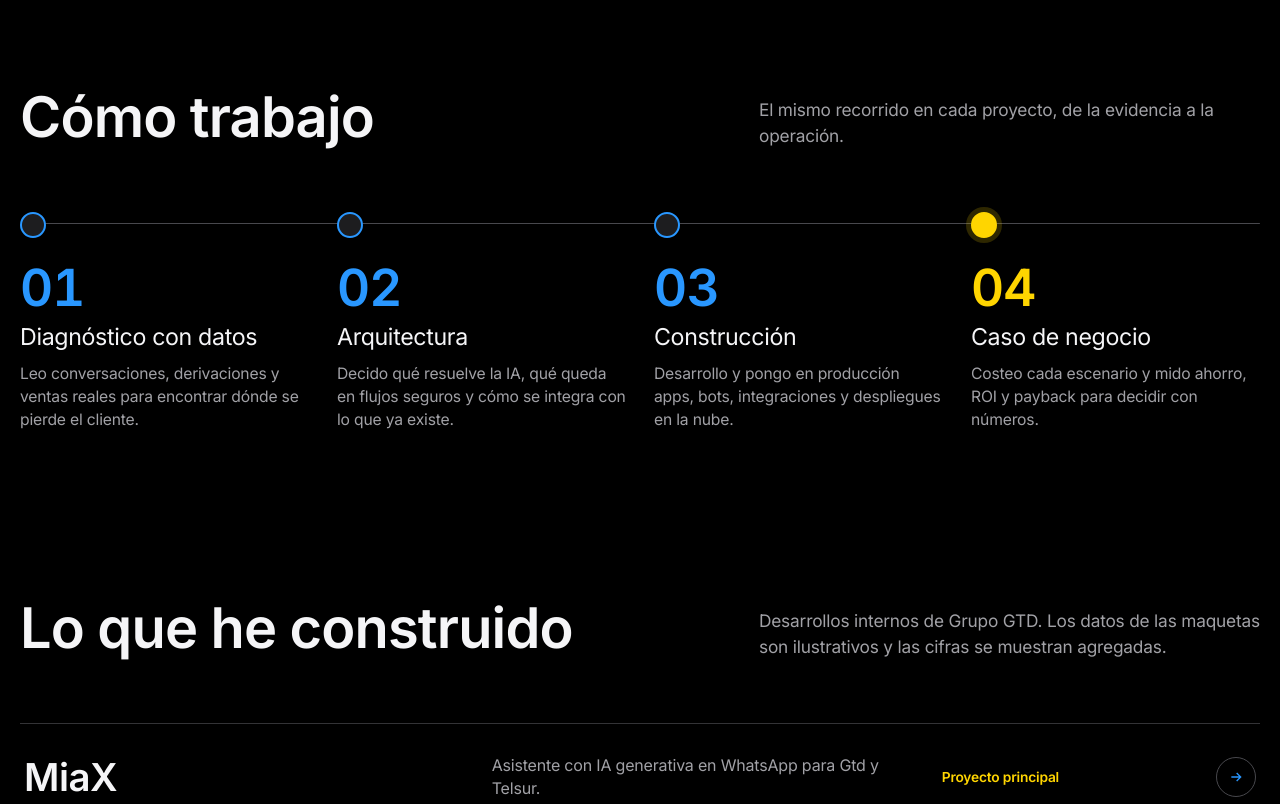
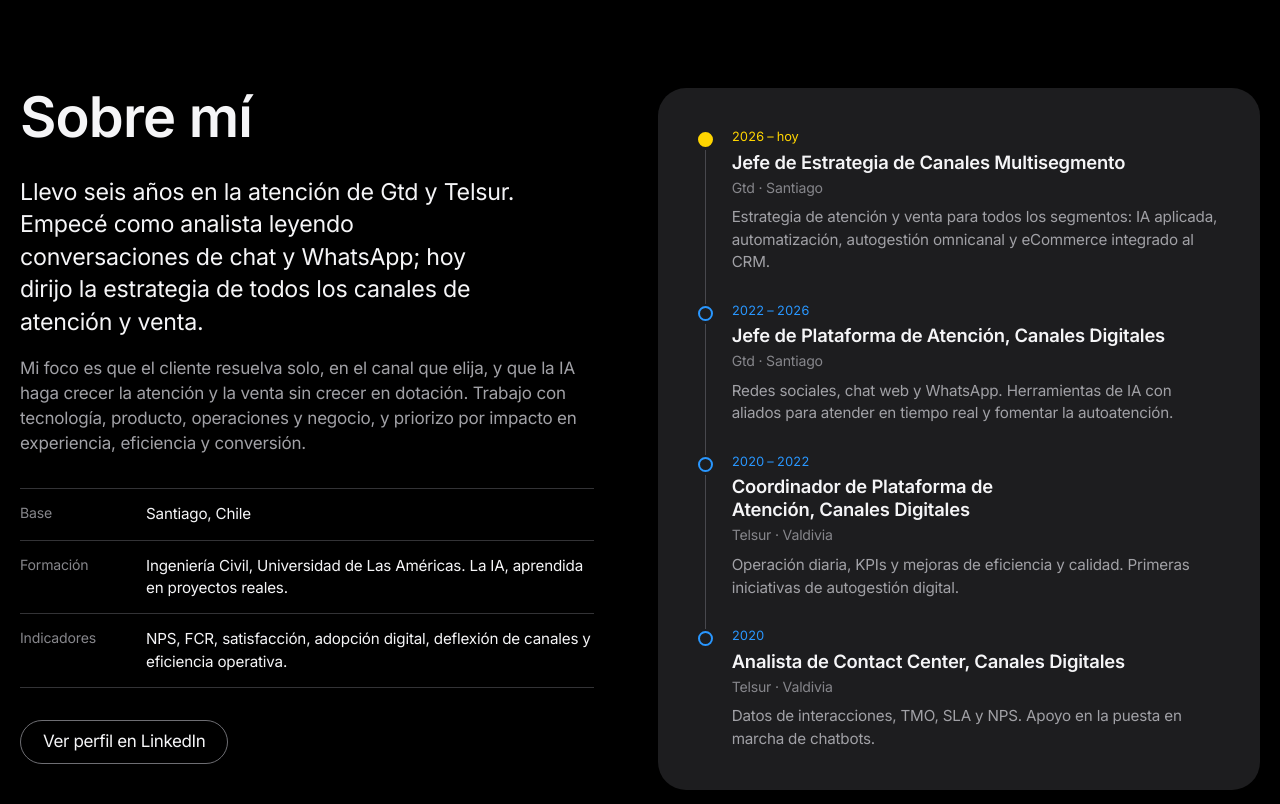
Before and after one commit to CloudCesar/portafolio, a plain HTML site: page portafolio-web/index.html in a window 1280 px wide. Shown: the part 840-1644 px from the top of the page. Drawn offline with Linux system fonts and the light colour scheme; animation ran at ten frames a second.

Commit message:
Agrega la sección Sobre mí con la trayectoria
Co-Authored-By: Claude Opus 5.5 <noreply@anthropic.com>

```diff
--- a/portafolio-web/index.html
+++ b/portafolio-web/index.html
@@ -617,6 +617,36 @@ footer { border-top: 0; }
   .facts { grid-template-columns: repeat(3, minmax(0, 1fr)); gap: 10px; text-align: center; }
   .facts li { grid-template-columns: minmax(0, 1fr); justify-items: center; gap: 4px; }
 }
+/* Sobre mí: biografía a la izquierda y la trayectoria como ruta en un panel carbón; el cargo actual va en amarillo */
+.about { display: grid; grid-template-columns: minmax(0, 1fr) minmax(0, 1.05fr); gap: 64px; align-items: start; }
+.about h2 { font-size: clamp(2.25rem, 5vw, 3.5rem); font-weight: 600; letter-spacing: -0.015em; line-height: 1.07; margin-bottom: 28px; }
+.about-lead { font-size: clamp(1.2rem, 2vw, 1.45rem); line-height: 1.4; letter-spacing: -0.01em; margin-bottom: 18px; max-width: 34ch; }
+.about-txt > p:not(.about-lead) { color: var(--muted); max-width: 52ch; }
+.about-facts { margin: 32px 0; border-top: 1px solid var(--line); }
+.about-facts div { display: grid; grid-template-columns: 110px minmax(0, 1fr); gap: 16px; padding: 14px 0; border-bottom: 1px solid var(--line); }
+.about-facts dt { font-size: 0.88rem; color: var(--dim); }
+.about-facts dd { margin: 0; font-size: 0.95rem; }
+.path { list-style: none; margin: 0; padding: clamp(24px, 4vw, 40px); background: var(--paper); border-radius: 28px; display: grid; gap: 28px; }
+.path li { position: relative; padding-left: 34px; display: grid; gap: 4px; }
+.path li::before { content: ""; position: absolute; left: 0; top: 4px; width: 15px; height: 15px; box-sizing: border-box; border-radius: 50%; border: 2px solid var(--cobalto); background: var(--paper); z-index: 1; }
+.path li::after { content: ""; position: absolute; left: 7px; top: 22px; bottom: -30px; width: 1px; background: var(--line-2); }
+.path li:last-child::after { display: none; }
+.path li.now::before { background: var(--mandarina); border-color: var(--mandarina); }
+.path .yr { font-size: 0.8rem; color: var(--cobalto); font-variant-numeric: tabular-nums; }
+.path .now .yr { color: var(--mandarina-t); }
+.path h3 { font-size: 1.15rem; font-weight: 600; letter-spacing: -0.01em; line-height: 1.25; }
+.path .org { font-size: 0.88rem; color: var(--dim); }
+.path p { color: var(--muted); font-size: 0.95rem; margin-top: 4px; max-width: 54ch; }
+footer a { color: var(--cobalto); text-decoration: none; }
+footer a:hover { text-decoration: underline; }
+@media (max-width: 1000px) {
+  .about { grid-template-columns: minmax(0, 1fr); gap: 40px; }
+}
+@media (max-width: 680px) {
+  .about-facts div { grid-template-columns: minmax(0, 1fr); gap: 2px; }
+  .path { padding: 22px; border-radius: 22px; gap: 24px; }
+  .path li::after { bottom: -26px; }
+}
 /* Móvil: diagramas en vertical en vez de deslizar, ritmo más compacto y método como línea de tiempo */
 .flow-m { display: none; }
 @media (max-width: 680px) {
@@ -664,6 +694,7 @@ footer { border-top: 0; }
       <b>César Osorio</b>
     </a>
     <nav aria-label="Secciones">
+      <a href="#sobre-mi" data-sec="sobre-mi">Sobre mí</a>
       <a class="keep" href="#proyectos" data-sec="proyectos">Proyectos</a>
       <a href="#miax" data-sec="miax">MiaX</a>
       <a href="#contact-center" data-sec="contact-center">Contact center</a>
@@ -677,6 +708,7 @@ footer { border-top: 0; }
   <span class="rail-line"></span><span class="rail-fill" id="rail-fill"></span>
   <ol>
     <li><a href="#inicio" data-sec="inicio"><i></i><span>Inicio</span></a></li>
+    <li><a href="#sobre-mi" data-sec="sobre-mi"><i></i><span>Sobre mí</span></a></li>
     <li><a href="#metodo" data-sec="metodo"><i></i><span>Cómo trabajo</span></a></li>
     <li><a href="#proyectos" data-sec="proyectos"><i></i><span>Proyectos</span></a></li>
     <li><a href="#miax" data-sec="miax"><i></i><span>MiaX</span></a></li>
@@ -703,6 +735,30 @@ footer { border-top: 0; }
 </section>
 
 <main>
+  <section class="sec" id="sobre-mi" data-track>
+    <div class="wrap">
+      <div class="about">
+        <div class="about-txt">
+          <h2>Sobre mí</h2>
+          <p class="about-lead">Llevo seis años en la atención de Gtd y Telsur. Empecé como analista leyendo conversaciones de chat y WhatsApp; hoy dirijo la estrategia de todos los canales de atención y venta.</p>
+          <p>Mi foco es que el cliente resuelva solo, en el canal que elija, y que la IA haga crecer la atención y la venta sin crecer en dotación. Trabajo con tecnología, producto, operaciones y negocio, y priorizo por impacto en experiencia, eficiencia y conversión.</p>
+          <dl class="about-facts">
+            <div><dt>Base</dt><dd>Santiago, Chile</dd></div>
+            <div><dt>Formación</dt><dd>Ingeniería Civil, Universidad de Las Américas. La IA, aprendida en proyectos reales.</dd></div>
+            <div><dt>Indicadores</dt><dd>NPS, FCR, satisfacción, adopción digital, deflexión de canales y eficiencia operativa.</dd></div>
+          </dl>
+          <a class="btn-g" href="https://www.linkedin.com/in/cesar-osoriotorres" target="_blank" rel="noopener">Ver perfil en LinkedIn</a>
+        </div>
+        <ol class="path" aria-label="Trayectoria">
+          <li class="now"><span class="yr">2026 – hoy</span><h3>Jefe de Estrategia de Canales Multisegmento</h3><span class="org">Gtd · Santiago</span><p>Estrategia de atención y venta para todos los segmentos: IA aplicada, automatización, autogestión omnicanal y eCommerce integrado al CRM.</p></li>
+          <li><span class="yr">2022 – 2026</span><h3>Jefe de Plataforma de Atención, Canales Digitales</h3><span class="org">Gtd · Santiago</span><p>Redes sociales, chat web y WhatsApp. Herramientas de IA con aliados para atender en tiempo real y fomentar la autoatención.</p></li>
+          <li><span class="yr">2020 – 2022</span><h3>Coordinador de Plataforma de Atención, Canales Digitales</h3><span class="org">Telsur · Valdivia</span><p>Operación diaria, KPIs y mejoras de eficiencia y calidad. Primeras iniciativas de autogestión digital.</p></li>
+          <li><span class="yr">2020</span><h3>Analista de Contact Center, Canales Digitales</h3><span class="org">Telsur · Valdivia</span><p>Datos de interacciones, TMO, SLA y NPS. Apoyo en la puesta en marcha de chatbots.</p></li>
+        </ol>
+      </div>
+    </div>
+  </section>
+
   <section class="sec" id="metodo" data-track>
     <div class="wrap">
       <div class="sec-h">
@@ -1186,7 +1242,7 @@ footer { border-top: 0; }
 <footer>
   <div class="wrap">
     <span class="mark"><svg viewBox="0 0 36 36" aria-hidden="true" width="26" height="26"><circle cx="18" cy="18" r="17" fill="none" style="stroke:var(--cobalto)" stroke-width="1.4"/><path d="M8 12 C 16 12, 14 18, 20 18 M8 24 C 16 24, 14 18, 20 18" fill="none" style="stroke:var(--cobalto)" stroke-width="2" stroke-linecap="round"/><path d="M20 18 H 27" style="stroke:var(--mandarina)" stroke-width="2.8" stroke-linecap="round"/><circle cx="28" cy="18" r="3" style="fill:var(--mandarina)"/></svg><b>César Osorio</b></span>
-    <span>Formación autodidacta, aplicada en proyectos reales, 2025 y 2026</span>
+    <span>Santiago, Chile · <a href="https://www.linkedin.com/in/cesar-osoriotorres" target="_blank" rel="noopener">LinkedIn</a></span>
   </div>
 </footer>
 
```
